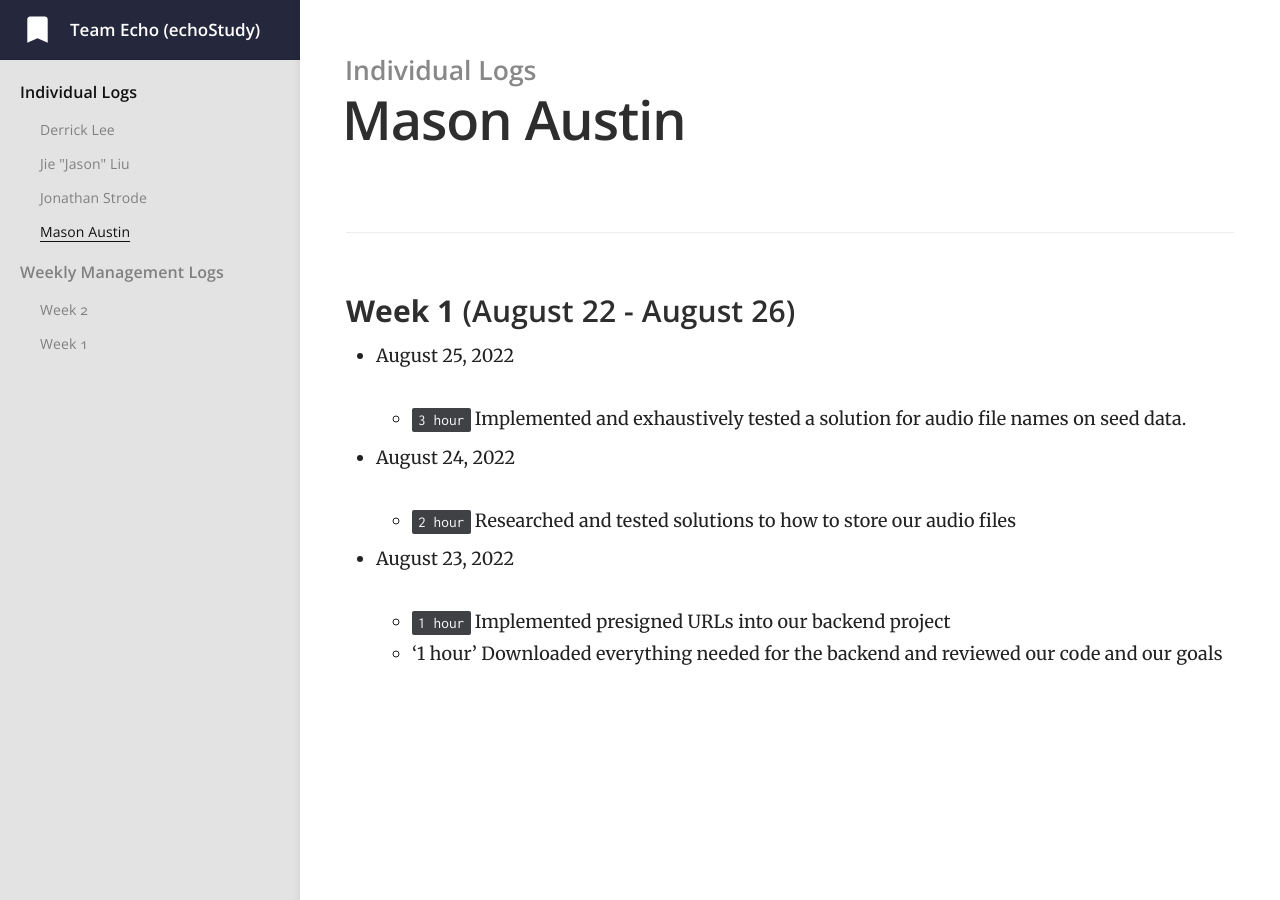
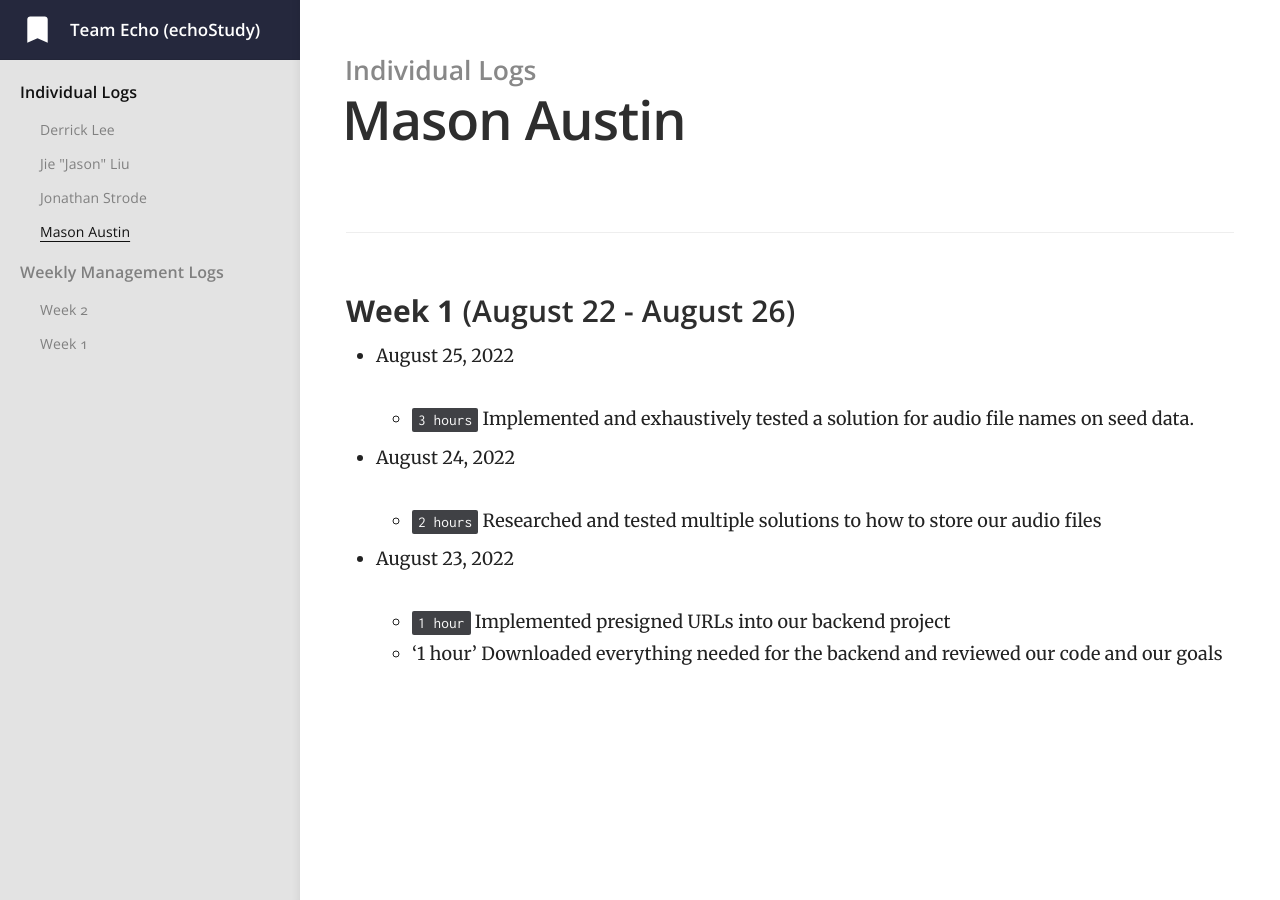
Before and after one commit to jiejasonliu/team-echo-site, a Jekyll site: the page built from _docs/individual-logs/masonaustin-logs.md, in a window 1280 px wide. Built offline with Jekyll 4.4.1, drawn with Linux system fonts in a browser that asks for light colours.

Commit message:
Update masonaustin-logs.md
fixed typos in my logs

```diff
--- a/_docs/individual-logs/masonaustin-logs.md
+++ b/_docs/individual-logs/masonaustin-logs.md
@@ -8,11 +8,11 @@ order: 1
 
  - August 25, 2022
 
-   - `3 hour` Implemented and exhaustively tested a solution for audio file names on seed data.
+   - `3 hours` Implemented and exhaustively tested a solution for audio file names on seed data.
 
  - August 24, 2022
 
-   - `2 hour` Researched and tested solutions to how to store our audio files
+   - `2 hours` Researched and tested multiple solutions to how to store our audio files
 
  - August 23, 2022
 
```
